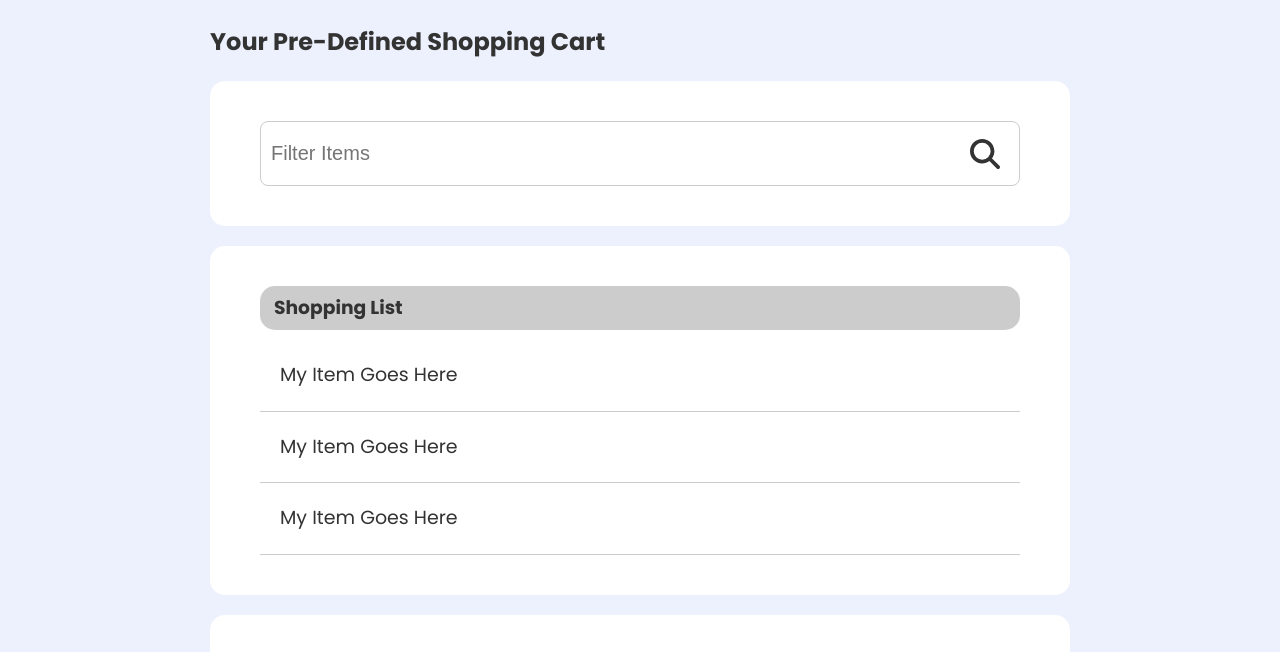
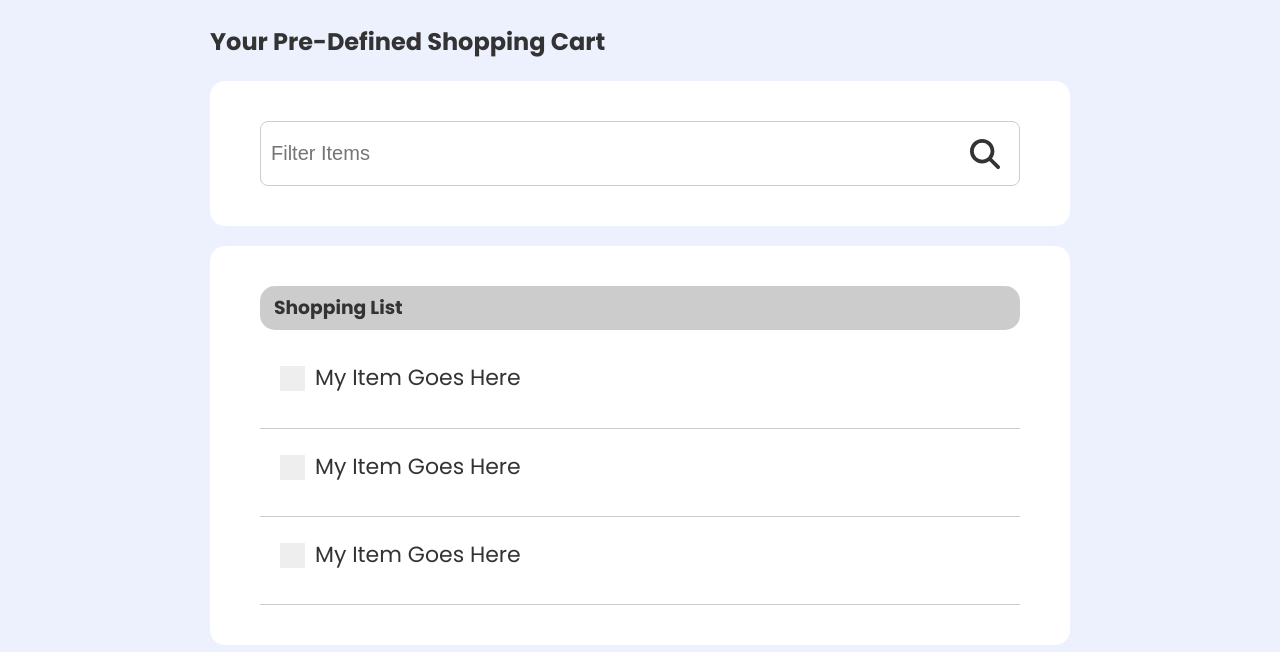
Before and after one commit to valeratech/shopping-list-app, a website built with webpack: page src/template.html in a window 1280 px wide. Shown: the part 77-729 px from the top of the page. Built offline with nearby package versions, Linux system fonts and the light colour scheme.

Commit message:
Added custom checkbox label/input/span elements for the Shopping List items to template.html as well as styling to index.css. This code was directly copied from W3Schools website.

```diff
--- a/src/modules/ToggleForm.js
+++ b/src/modules/ToggleForm.js
@@ -18,5 +18,4 @@ function clearFormValue(element) {
     element.value = '';
 }
 
-
 export default toggleForm;
--- a/src/styles/index.css
+++ b/src/styles/index.css
@@ -158,3 +158,71 @@ input:focus {
     transform: scale(100%);
     opacity: 100%;
 }
+
+/* Customize the label (the container) */
+.box-container {
+    display: block;
+    position: relative;
+    padding-left: 35px;
+    margin-bottom: 12px;
+    cursor: pointer;
+    font-size: 22px;
+    -webkit-user-select: none;
+    -moz-user-select: none;
+    -ms-user-select: none;
+    user-select: none;
+}
+
+/* Hide the browser's default checkbox */
+.box-container input {
+    position: absolute;
+    opacity: 0;
+    cursor: pointer;
+    height: 0;
+    width: 0;
+}
+
+/* Create a custom checkbox */
+.checkmark {
+    position: absolute;
+    top: 6px;
+    left: 0;
+    height: 25px;
+    width: 25px;
+    background-color: #eee;
+}
+
+/* On mouse-over, add a grey background color */
+.box-container:hover input ~ .checkmark {
+    background-color: #ccc;
+}
+
+/* When the checkbox is checked, add a blue background */
+.box-container input:checked ~ .checkmark {
+    background-color: #ff6a95;
+}
+
+/* Create the checkmark/indicator (hidden when not checked) */
+.checkmark:after {
+    content: "";
+    position: absolute;
+    display: none;
+}
+
+/* Show the checkmark when checked */
+.box-container input:checked ~ .checkmark:after {
+    display: block;
+}
+
+/* Style the checkmark/indicator */
+.box-container .checkmark:after {
+    left: 9px;
+    top: 5px;
+    width: 5px;
+    height: 10px;
+    border: solid white;
+    border-width: 0 3px 3px 0;
+    -webkit-transform: rotate(45deg);
+    -ms-transform: rotate(45deg);
+    transform: rotate(45deg);
+}
--- a/src/template.html
+++ b/src/template.html
@@ -28,13 +28,25 @@
         <ul class='card'>
             <h3>Shopping List</h3>
             <li>
-                <p>My Item Goes Here</p>
+                <label class="box-container">
+                    <input type="checkbox">
+                    <span class="checkmark"></span>
+                    My Item Goes Here
+                </label>
             </li>
             <li>
-                <p>My Item Goes Here</p>
+                <label class="box-container">
+                    <input type="checkbox">
+                    <span class="checkmark"></span>
+                    My Item Goes Here
+                </label>
             </li>
             <li>
-                <p>My Item Goes Here</p>
+                <label class="box-container">
+                    <input type="checkbox">
+                    <span class="checkmark"></span>
+                    My Item Goes Here
+                </label>
             </li>
         </ul>
     </section>
```
Also changed, not shown: dist/bundle.css, dist/index.html, 5 other files.
